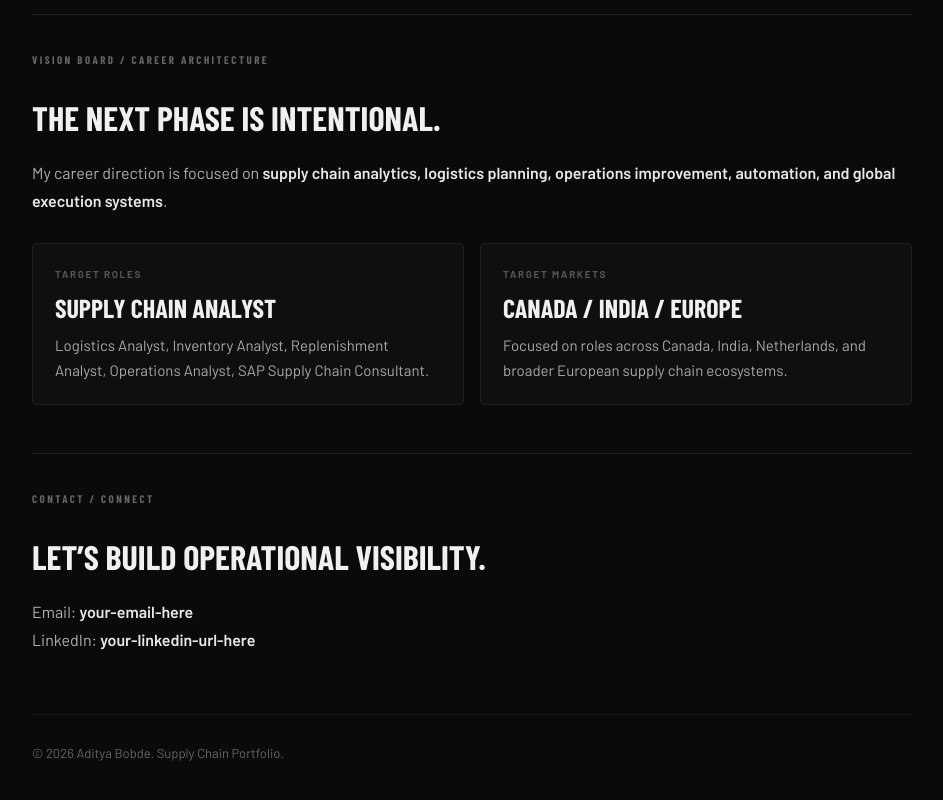
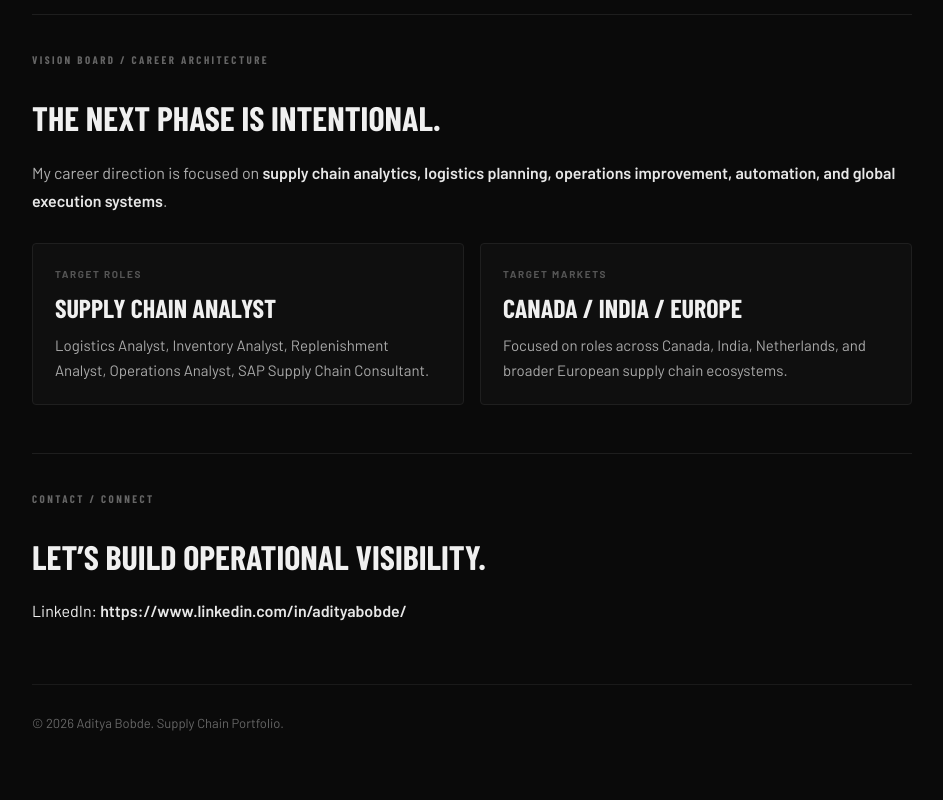
Before and after one commit to aditya-bobde/aditya-portfolio, a plain HTML site: page index.html in a window 1280 px wide. Shown: the part 2116-2916 px from the top of the page, without its empty margins (168-1111 px from the left). Drawn offline with nearby package versions, Linux system fonts and the light colour scheme; a web font is replaced by a local one.

Commit message:
Update index.html

```diff
--- a/index.html
+++ b/index.html
@@ -3,7 +3,7 @@
 <head>
   <meta charset="UTF-8" />
   <meta name="viewport" content="width=device-width, initial-scale=1.0" />
-  <title>Aditya Bobde | Supply Chain Analytics Portfolio</title>
+  <title>Aditya Bobde | Supply Chain Portfolio</title>
 
   <link rel="preconnect" href="https://fonts.googleapis.com">
   <link href="https://fonts.googleapis.com/css2?family=Barlow:wght@400;500;600;700&family=Barlow+Condensed:wght@700;800&display=swap" rel="stylesheet">
@@ -389,9 +389,8 @@
       <h2 class="section-title">Let’s build operational visibility.</h2>
 
       <div class="body-block">
-        <p>
-          Email: <strong>your-email-here</strong><br>
-          LinkedIn: <strong>your-linkedin-url-here</strong>
+        </p>
+          LinkedIn: <strong>https://www.linkedin.com/in/adityabobde/</strong>
         </p>
       </div>
     </section>
```
